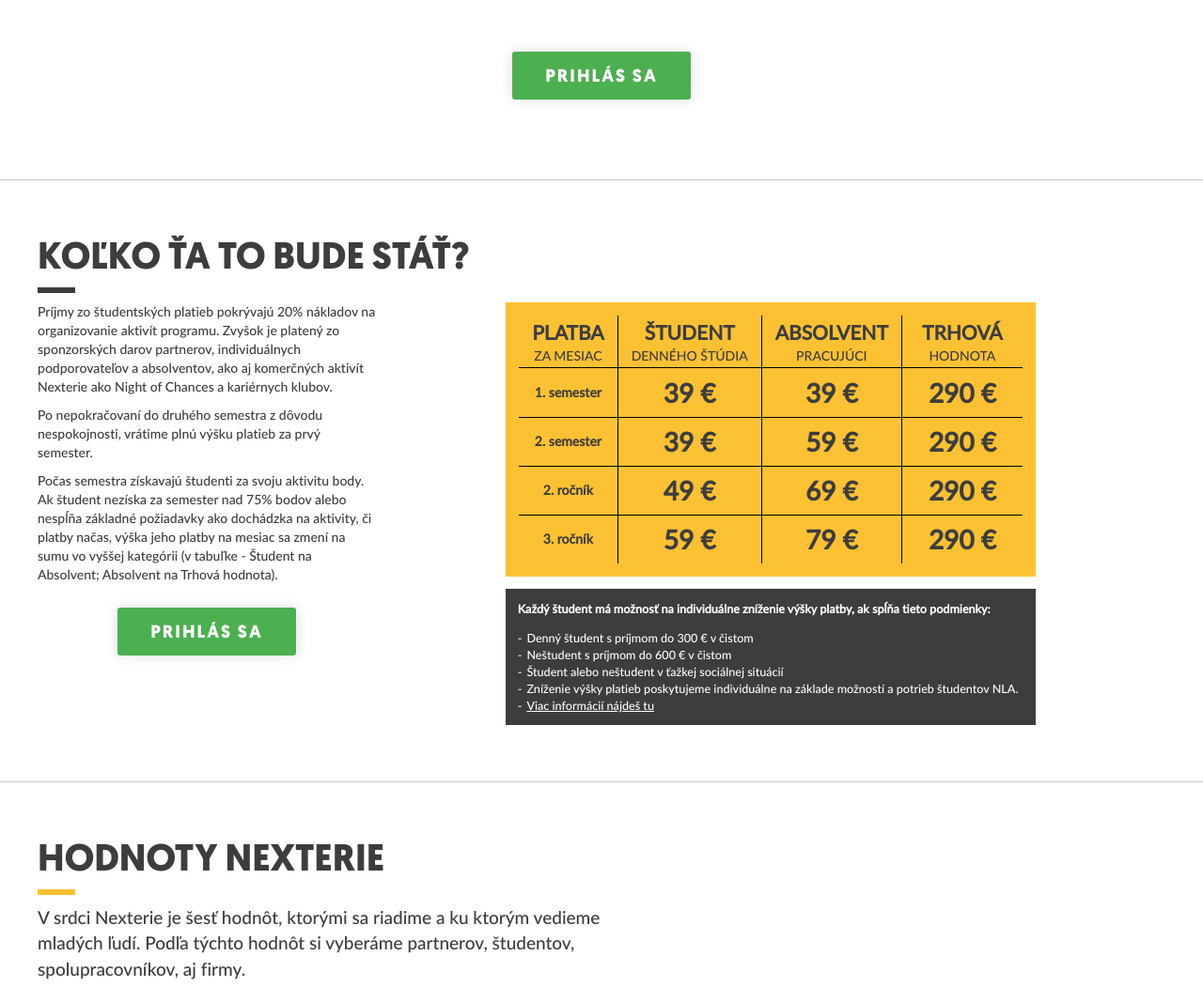
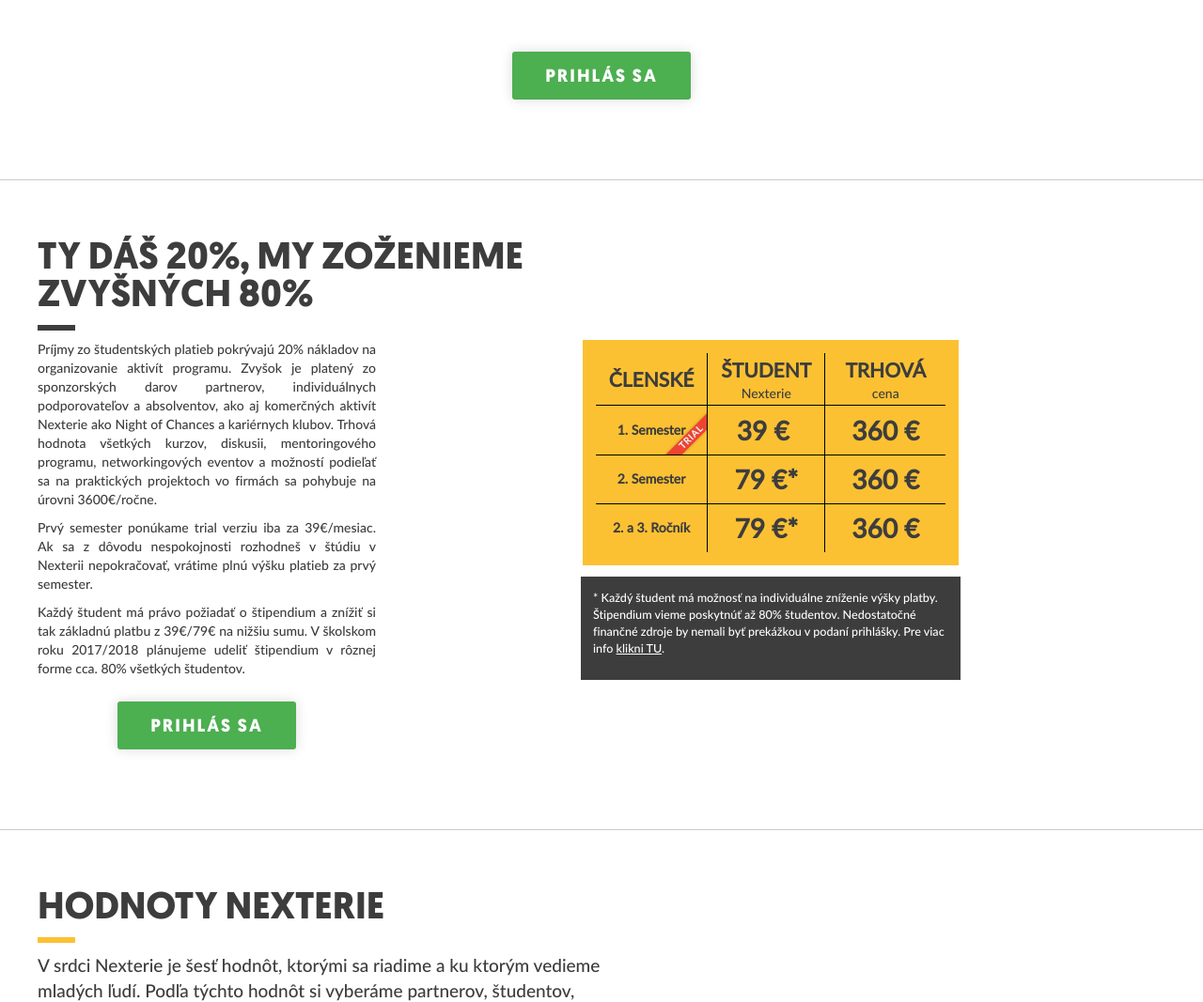
Before and after one commit to Nexteria/nla-web, a Django app: page / in a window 1280 px wide. Shown: the part 2563-3630 px from the top of the page at 94% size. Run offline with Django 3.2, Linux system fonts and the light colour scheme; some libraries are stand-ins or nearby versions.

Commit message:
Zmena skolneho, kontaktov.

```diff
--- a/nla/settings/default.py
+++ b/nla/settings/default.py
@@ -29,6 +29,7 @@
 
 REGISTRATION_PERSON_EMAIL = "betka@nexteria.sk"
 REGISTRATION_PERSON_NAME = "Betka"
+REGISTRATION_PERSON_PHONE = "+421 948 049 905"
 
 # SECURITY WARNING: don't run with debug turned on in production!
 DEBUG = True
@@ -40,6 +41,7 @@
     'exponea_target': EXPONEA_TARGET,
     'registration_email': REGISTRATION_PERSON_EMAIL,
     'registration_name': REGISTRATION_PERSON_NAME,
+    'registration_phone': REGISTRATION_PERSON_PHONE,
     'registration_year': '2018',
 }
 
--- a/reg/static/css/style.css
+++ b/reg/static/css/style.css
@@ -610,6 +610,23 @@
 .section-4 ul.hodnoty li h3{
 	margin-top:0;
 }
+.section-skolne td.with-ribon {
+	position: relative;
+	overflow: hidden;
+}
+.section-skolne .with-ribon .corner-ribbon {
+	top: auto;
+	right: -3em;
+	bottom: 1em;
+	left: auto;
+	transform: rotate(-45deg);
+	-webkit-transform: rotate(-45deg);
+	padding: 1px;
+	padding-left: 0.8em;
+	line-height: 1em;
+	width: 10em;
+	font-size: 0.7em
+}
 .section-skolne .col.left {
 	width: 70%;
 	padding: 0em 2em;
@@ -617,6 +634,7 @@
 }
 .section-skolne .col.right {
 	width: 30%;
+	text-align: justify;
 }
 @media screen and (max-width:480px){
 	.section-skolne .col.left {
@@ -670,6 +688,9 @@
 .section-skolne .table-container th {
 	text-transform: uppercase;
 }
+.section-skolne .table-container th .subtitle {
+	text-transform: none;
+}
 .section-skolne .table-container th > div:nth-child(1) {
 	font-size: 1.5em;
 }
@@ -679,22 +700,9 @@
 .section-skolne .pod-skolnym div {
 	margin-bottom: 1em;
 }
-.section-skolne .pod-skolnym li {
-	display:list-item;
-}
-.section-skolne .pod-skolnym p {
-	text-align: center;
-}
-.section-skolne .pod-skolnym li:before {
-	content: "-";
-  	padding-right: 5px;
-}
-.section-skolne .pod-skolnym li a {
+.section-skolne .pod-skolnym a {
 	color: #fff;
-  	text-decoration: underline;
-}
-.section-skolne .pod-skolnym ul {
-	list-style-type: none;
+	text-decoration: underline;
 }
 
 .section-skolne .pod-skolnym {
@@ -702,10 +710,11 @@
 	margin: auto;
 	margin-top: 1em;
 	width: 100%;
+	max-width: 32em;
 	padding: 1em;
-    background: #3d3d3d;
-    color: #fff;
-    font-size: 0.9em;
+	background: #3d3d3d;
+	color: #fff;
+	font-size: 0.9em;
 }
 .section-skolne .table-container th,
 .section-skolne .table-container td {
@@ -999,13 +1008,19 @@
 footer .content{
 	width:100%;
 	box-sizing:border-box;
-	padding-left:200px;
-	float:left;
-	background:url('../images/graphic/dodo.png') left center no-repeat;
+	float:left;
+}
+footer .person-img {
+	border-radius: 100px;
+	max-width: 150px;
+	float:left;
+	margin-right: 2em;
+	margin-top: 2em;
 }
 footer h3.underlined:after{
 	height:3px;
 	width:22px;
+	left: 180px;
 }
 footer p{
 	margin:0;
@@ -1513,3 +1528,73 @@
 	margin-bottom: 0px;
 	bottom: 0px;
 }
+.corner-ribbon{
+	width: 200px;
+	background: #e43;
+	position: absolute;
+	top: 25px;
+	left: -50px;
+	text-align: center;
+	line-height: 50px;
+	letter-spacing: 1px;
+	color: #f0f0f0;
+	transform: rotate(-45deg);
+	-webkit-transform: rotate(-45deg);
+  }
+
+  /* Custom styles */
+
+  .corner-ribbon.sticky{
+	position: fixed;
+  }
+
+  .corner-ribbon.shadow{
+	box-shadow: 0 0 3px rgba(0,0,0,.3);
+  }
+
+  /* Different positions */
+
+  .corner-ribbon.top-left{
+	top: 25px;
+	left: -50px;
+	transform: rotate(-45deg);
+	-webkit-transform: rotate(-45deg);
+  }
+
+  .corner-ribbon.top-right{
+	top: 25px;
+	right: -50px;
+	left: auto;
+	transform: rotate(45deg);
+	-webkit-transform: rotate(45deg);
+  }
+
+  .corner-ribbon.bottom-left{
+	top: auto;
+	bottom: 25px;
+	left: -50px;
+	transform: rotate(45deg);
+	-webkit-transform: rotate(45deg);
+  }
+
+  .corner-ribbon.bottom-right{
+	top: auto;
+	right: -50px;
+	bottom: 25px;
+	left: auto;
+	transform: rotate(-45deg);
+	-webkit-transform: rotate(-45deg);
+  }
+
+  /* Colors */
+
+  .corner-ribbon.white{background: #f0f0f0; color: #555;}
+  .corner-ribbon.black{background: #333;}
+  .corner-ribbon.grey{background: #999;}
+  .corner-ribbon.blue{background: #39d;}
+  .corner-ribbon.green{background: #2c7;}
+  .corner-ribbon.turquoise{background: #1b9;}
+  .corner-ribbon.purple{background: #95b;}
+  .corner-ribbon.red{background: #e43;}
+  .corner-ribbon.orange{background: #e82;}
+  .corner-ribbon.yellow{background: #ec0;}
--- a/reg/templates/index.html
+++ b/reg/templates/index.html
@@ -271,11 +271,11 @@
 </section>
 <section class="section-skolne">
     <div class="wrapper">
-        <h2 class="underlined">Koľko ťa to bude stáť?</h2>
+        <h2 class="underlined">Ty dáš 20%, my zoženieme zvyšných 80%</h2>
         <div class="col right">
-            <p>Príjmy zo študentských platieb pokrývajú 20% nákladov na organizovanie aktivít programu. Zvyšok je platený zo sponzorských darov partnerov, individuálnych podporovateľov a absolventov, ako aj komerčných aktivít Nexterie ako Night of Chances a kariérnych klubov.</p>
-            <p>Po nepokračovaní do druhého semestra z dôvodu nespokojnosti, vrátime plnú výšku platieb za prvý semester.</p>
-            <p>Počas semestra získavajú študenti za svoju aktivitu body.  Ak študent nezíska za semester nad 75% bodov alebo nespĺňa základné požiadavky ako dochádzka na aktivity, či platby načas, výška jeho platby na mesiac sa zmení na sumu vo vyššej kategórii (v tabuľke - Študent na Absolvent; Absolvent na Trhová hodnota).</p>
+            <p>Príjmy zo študentských platieb pokrývajú 20% nákladov na organizovanie aktivít programu. Zvyšok je platený zo sponzorských darov partnerov, individuálnych podporovateľov a absolventov, ako aj komerčných aktivít Nexterie ako Night of Chances a kariérnych klubov. Trhová hodnota všetkých kurzov, diskusii, mentoringového programu, networkingových eventov a možností podieľať sa na praktických projektoch vo firmách sa pohybuje na úrovni 3600€/ročne.</p>
+            <p>Prvý semester ponúkame trial verziu iba za 39€/mesiac. Ak sa z dôvodu nespokojnosti rozhodneš v štúdiu v Nexterii nepokračovať, vrátime plnú výšku platieb za prvý semester.</p>
+            <p>Každý študent má právo požiadať o štipendium a znížiť si tak základnú platbu z 39€/79€ na nižšiu sumu. V školskom roku 2017/2018 plánujeme udeliť štipendium v rôznej forme cca. 80% všetkých študentov.</p>
             <div class="but-line">
                 <a href="{% url 'register' %}" class="button deadline-button">Prihlás sa</a>
             </div>
@@ -286,59 +286,41 @@
                     <table>
                         <thead>
                             <th>
-                                <div>Platba</div>
-                                <div>za mesiac</div>
+                                <div>Členské</div>
                             </th>
                             <th>
                                 <div>Študent</div>
-                                <div>denného štúdia</div>
-                            </th>
-                            <th>
-                                <div>Absolvent</div>
-                                <div>pracujúci</div>
+                                <div class="subtitle">Nexterie</div>
                             </th>
                             <th>
                                 <div>Trhová</div>
-                                <div>hodnota</div>
+                                <div class="subtitle">cena</div>
                             </th>
                         </thead>
                         <tbody>
                             <tr>
-                                <td>1. semester</td>
-                                <td>39 €</td>
-                                <td>39 €</td>
-                                <td>290 €</td>
+                                <td class="with-ribon">
+                                    <span>1. Semester</span>
+                                    <div class="corner-ribbon bottom-right red shadow">TRIAL</div>
+                                </td>
+                                <td>39 €&nbsp;</td>
+                                <td>360 €</td>
                             </tr>
                             <tr>
-                                <td>2. semester</td>
-                                <td>39 €</td>
-                                <td>59 €</td>
-                                <td>290 €</td>
+                                <td>2. Semester</td>
+                                <td>79 €*</td>
+                                <td>360 €</td>
                             </tr>
                             <tr>
-                                <td>2. ročník</td>
-                                <td>49 €</td>
-                                <td>69 €</td>
-                                <td>290 €</td>
-                            </tr>
-                            <tr>
-                                <td>3. ročník</td>
-                                <td>59 €</td>
-                                <td>79 €</td>
-                                <td>290 €</td>
+                                <td>2. a 3. Ročník</td>
+                                <td>79 €*</td>
+                                <td>360 €</td>
                             </tr>
                         </tbody>
                     </table>
                 </div>
                 <div class="pod-skolnym">
-                    <div><b>Každý študent má možnosť na individuálne zníženie výšky platby, ak spĺňa tieto podmienky:</b></div>
-                    <ul>
-                        <li>Denný študent s príjmom do 300 € v čistom</li>
-                        <li>Neštudent s príjmom do 600 € v čistom</li>
-                        <li>Študent alebo neštudent v ťažkej sociálnej situácií</li>
-                        <li>Zníženie výšky platieb poskytujeme individuálne na základe možností a potrieb študentov NLA.</li>
-                        <li><a href="{% static 'stipendium_v_nla.pdf' %}" target="_blank">Viac informácií nájdeš tu</a></li>
-                    </ul>
+                    <div>* Každý študent má možnosť na individuálne zníženie výšky platby. Štipendium vieme poskytnúť až 80% študentov. Nedostatočné finančné zdroje by nemali byť prekážkou v podaní prihlášky. Pre viac info <a href="{% static 'Stipendia_info.pdf' %}" target="_blank"> klikni TU</a>.</div>
                 </div>
             </div>
         </div>
--- a/templates/base.html
+++ b/templates/base.html
@@ -85,10 +85,12 @@
 	<div class="wrapper">
     	<div class="content">
         	<div class="col left">
+                <img class="person-img" src="{% static 'images/foto_betka.jpg' %}" alt="{{ settings.registration_name }}"/>
                 <h3 class="underlined">Máš otázky?</h3>
                 <p>Skús <a href="http://nexteria.sk/som-student/ing/faq/" target="_blank" >FAQ</a> alebo nám napíš.</p>
                 <p>{{ settings.registration_name }} ti rada pomôže</p>
                 <p><a href="mailto:{{ settings.registration_email }}">{{ settings.registration_email }}</a></p>
+                <p>Mobil: {{ settings.registration_phone }}</p>
             </div>
             <div class="col right">
             	<p>© 2017 Nexteria, Všetky práva vyhradené</p>
```
Also changed, not shown: reg/static/images/foto_betka.jpg (added), 2 other files.
